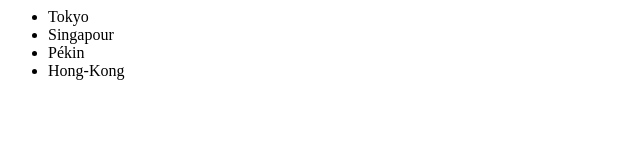
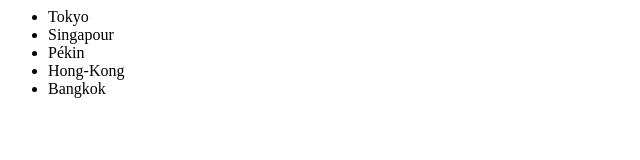
Before and after one commit to Bernard-RGB/FormationGITDist, a plain HTML site: page index.html in a window 1280 px wide. Shown: the full height of the page, 0-640 px from the left. Drawn offline with Linux system fonts and the light colour scheme.

Commit message:
Ajout de Bangkok

```diff
--- a/index.html
+++ b/index.html
@@ -10,6 +10,7 @@
 			<li>Singapour</li>
 			<li>Pékin</li>
 			<li>Hong-Kong</li>
+			<li>Bangkok</li>
 		</ul>
 	</body>
 
```
